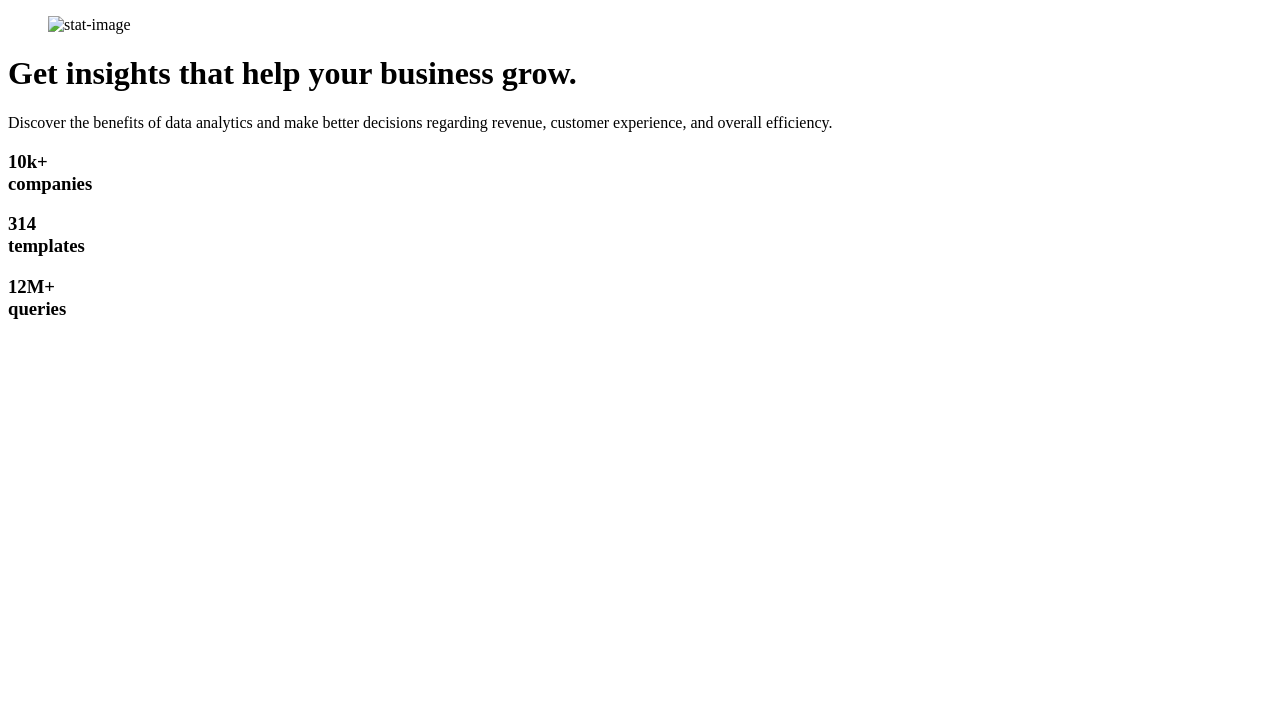
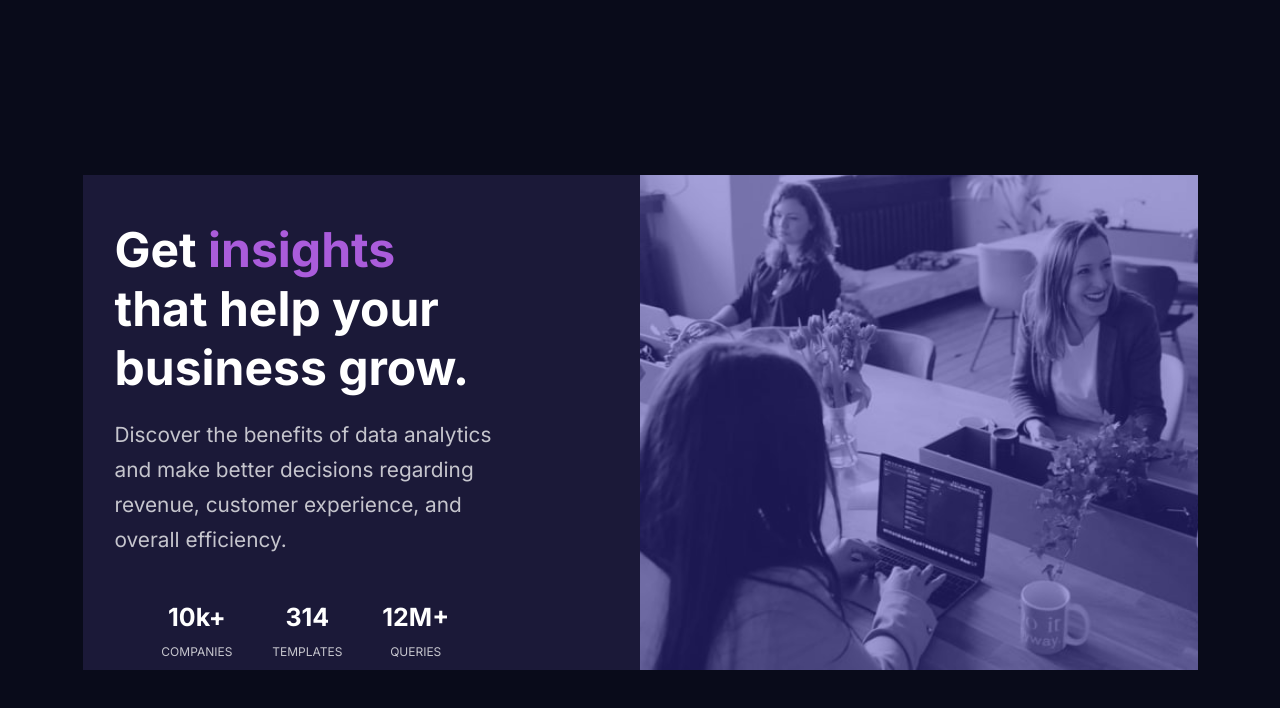
Before and after one commit to ezenwk/stats-review-card-component, a plain HTML site: page index.html in a window 1280 px wide. Drawn offline with Linux system fonts and the light colour scheme; the site is published under a folder, as on GitHub Pages, so addresses that start at the root find nothing.

Commit message:
first commit

```diff
--- a/index.html
+++ b/index.html
@@ -5,7 +5,7 @@
   <meta charset="UTF-8">
   <meta name="viewport" content="width=device-width, initial-scale=1.0">
   <link rel="icon" type="image/png" sizes="32x32" href="./images/favicon-32x32.png">
-  <link rel="stylesheet" href="/dist/css/main.css">
+  <link rel="stylesheet" href="css/main.css">
   <link rel="preconnect" href="https://fonts.googleapis.com">
   <link rel="preconnect" href="https://fonts.gstatic.com" crossorigin>
   <link href="https://fonts.googleapis.com/css2?family=Inter:wght@400;700&family=Lexend+Deca:wght@700&display=swap"
@@ -18,7 +18,7 @@
     <div id="card-image">
       <div class="overlay"></div>
       <figure>
-        <img src="/dist/images/image-header-desktop.jpg" alt="stat-image">
+        <img src="images/image-header-desktop.jpg" alt="stat-image">
       </figure>
     </div>
     <div id="card-info">
```
Also changed, not shown: css/main.css (renamed from dist/css/main.css), images/favicon-32x32.png (renamed from dist/images/favicon-32x32.png), images/image-header-desktop.jpg (renamed from dist/images/image-header-desktop.jpg), images/image-header-mobile.jpg (renamed from dist/images/image-header-mobile.jpg), scss/_config.scss (renamed from dist/scss/_config.scss), scss/_globals.scss (renamed from dist/scss/_globals.scss), scss/_variables.scss (renamed from dist/scss/_variables.scss), scss/main.scss (renamed from dist/scss/main.scss), 2 other files.
